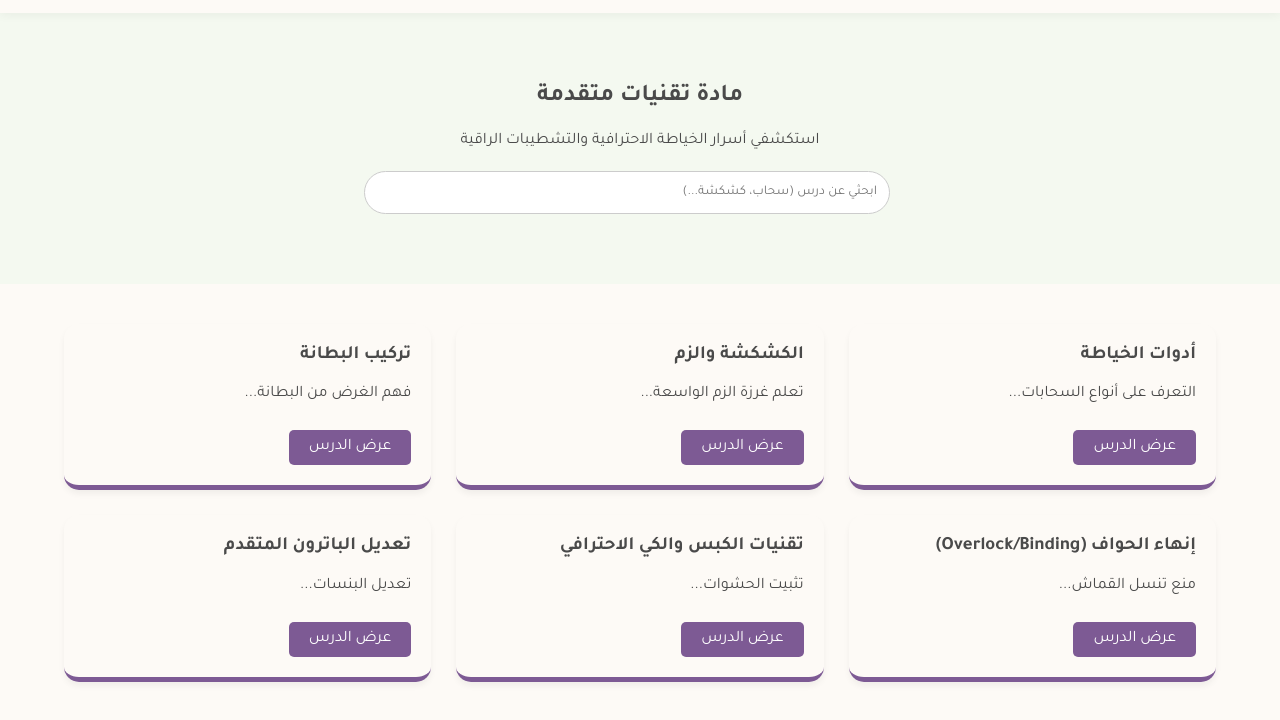
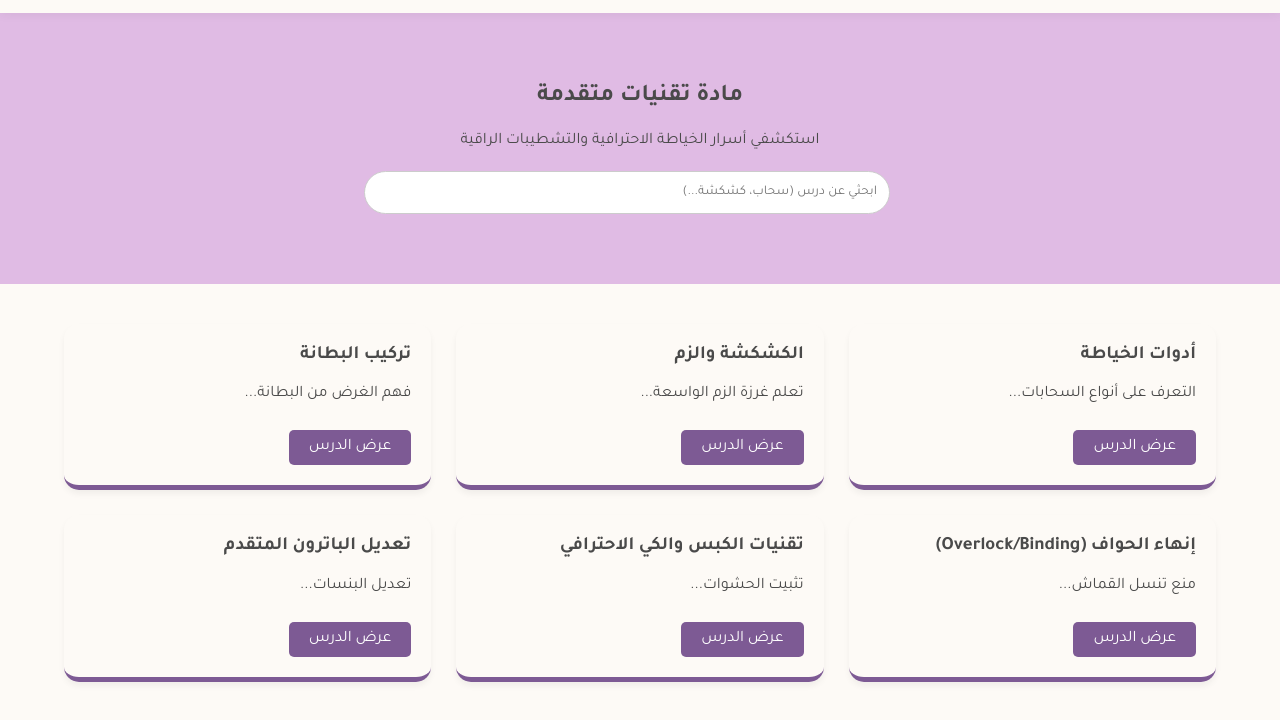
Before and after one commit to zekzak61-cloud/sewing-course, a plain HTML site: page index.html in a window 1280 px wide. Shown: the part 88-808 px from the top of the page. Drawn offline with Linux system fonts and the light colour scheme.

Commit message:
Update style.css

```diff
--- a/style.css
+++ b/style.css
@@ -5,7 +5,7 @@
     --bg-color: #fdfaf6; /* بيج فاتح */
     --primary-color: #7D5A94; /* بني هادئ */
     --accent-color: #E0BBE4; /* أخضر سيج فاتح */
-    --secondary-color: #f4f9f0; /* أوف وايت */
+    --secondary-color: #E0BBE4; /* أوف وايت */
     --text-color: #4a4a4a;
     --white: #ِِA7D489;
 }
```
